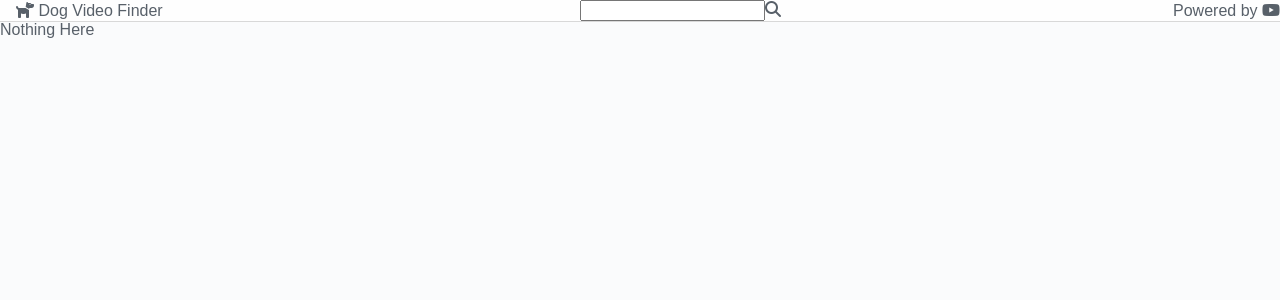
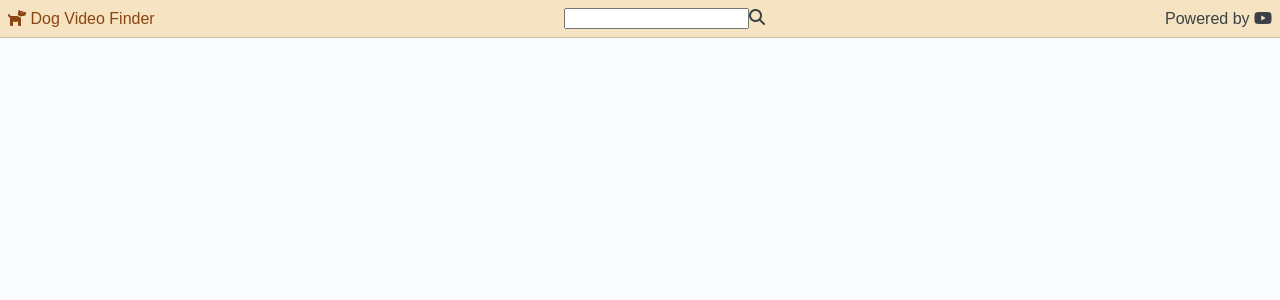
Before and after one commit to clgrogan/YoutubeDogVideoSearch, a React (Create React App) app: page /video/1 in a window 1280 px wide. Shown: the top 300 px of the page. Built offline with nearby package versions, Linux system fonts and the light colour scheme.

Commit message:
Added API call and displayed some data returned

```diff
--- a/package.json
+++ b/package.json
@@ -30,6 +30,7 @@
     "stylelint-config-standard": "^20.0.0"
   },
   "dependencies": {
+    "axios": "^0.19.2",
     "json": "^9.0.6",
     "react": "^16.13.0",
     "react-dom": "^16.13.0",
--- a/public/index.html
+++ b/public/index.html
@@ -2,7 +2,7 @@
 <html lang="en">
   <head>
     <meta charset="utf-8" />
-    <link rel="shortcut icon" href="%PUBLIC_URL%/favicon.ico" />
+    <link rel="shortcut icon" href="%PUBLIC_URL%/DVFLogo.png" />
     <meta
       name="viewport"
       content="width=device-width, initial-scale=1, shrink-to-fit=no"
@@ -22,7 +22,7 @@
       work correctly both with client-side routing and a non-root public URL.
       Learn how to configure a non-root public URL by running `npm run build`.
     -->
-    <title>Youtube Dog Video Search</title>
+    <title>Dog Video Finder</title>
     <script
       src="https://kit.fontawesome.com/5c51862814.js"
       crossorigin="anonymous"
--- a/src/App.jsx
+++ b/src/App.jsx
@@ -4,6 +4,7 @@ import { BrowserRouter as Router, Route, Switch } from 'react-router-dom'
 import HomePage from './pages/HomePage'
 import NotFound from './pages/NotFound'
 import HeaderBar from './components/HeaderBar'
+import VideoPage from './pages/VideoPage'
 
 const App = () => {
   return (
@@ -11,6 +12,7 @@ const App = () => {
       <HeaderBar />
       <Switch>
         <Route exact path="/" component={HomePage}></Route>
+        <Route exact path="/video/:videoId" component={VideoPage}></Route>
         <Route path="*" component={NotFound}></Route>
       </Switch>
     </Router>
--- a/src/components/HeaderBar.jsx
+++ b/src/components/HeaderBar.jsx
@@ -8,16 +8,16 @@ const HeaderBar = () => {
         <ul className="navbar-ul">
           <li>
             <Link to="/">
-              <i class="fas fa-dog"></i> Dog Video Finder
+              <i className="fas fa-dog"></i> Dog Video Finder
               <span className="minimizedText"> Home/Reset</span>
             </Link>
           </li>
           <li>
             <input></input>
-            <i class="fas fa-search"></i>
+            <i className="fas fa-search"></i>
           </li>
           <li>
-            Powered by <i class="fab fa-youtube"></i>{' '}
+            Powered by <i className="fab fa-youtube"></i>{' '}
           </li>
         </ul>
       </nav>
--- /dev/null
+++ b/src/components/VideoSummaryComponent.jsx
@@ -0,0 +1,15 @@
+import React from 'react'
+import { Link } from 'react-router-dom'
+
+// prettier-ignore
+const VideoSummaryComponent = props => {
+  console.log(props)
+  console.log(props.video.id)
+  console.log(props.video.id.videoId)
+  return (
+    <section className="videoSummaryContainer">
+      <p className="summaryVideoTitle"><Link to={'/video/' + props.video.id.videoId}>{props.video.snippet.title}</Link></p>
+    </section>
+  )
+}
+export default VideoSummaryComponent
--- a/src/index.css
+++ b/src/index.css
@@ -10,7 +10,7 @@ body {
   margin: 0;
   min-height: 100%;
   background-color: #fafbfc;
-  color: #586069;
+  color: #3b4046;
 }
 
 header {
@@ -18,17 +18,16 @@ header {
   position: -webkit-sticky;
   position: sticky;
   top: 0;
-  background-color: rgba(255, 255, 255, 0.75);
-  /* background-clip: padding-box; */
+  padding: 0.5rem;
+  background-color: rgba(245, 222, 179, 0.8);
   border-bottom: 1px solid rgba(0, 0, 0, 0.15);
-  /* box-shadow: 0 0.5rem 1.25rem rgba(0, 0, 0, 0.05); */
   -webkit-backdrop-filter: blur(15px);
 }
 
 a {
   text-decoration: none;
-  color: #586069;
-  padding: 1rem;
+  color: #8b4513;
+  padding: 0;
 }
 
 .navbar {
--- a/src/pages/HomePage.jsx
+++ b/src/pages/HomePage.jsx
@@ -1,8 +1,39 @@
-import React from 'react'
+import React, { useState, useEffect } from 'react'
+import axios from 'axios'
+import VideoSummaryComponent from '../components/VideoSummaryComponent'
 
 const HomePage = () => {
+  // useState variables
+  const [videos, setVideos] = useState([])
+  const [apiUrl, setApiUrl] = useState(
+    'https://www.googleapis.com/youtube/v3/search?key=AIzaSyCjPgL5JrQhnagPxwPPrAj7PeI35oB9Mg0&part=snippet&type=video&q=dog'
+  )
+
+  // Functions
+  const getVideoDataFromApi = async () => {
+    const resp = await axios.get(apiUrl)
+    if (resp.status === 200) {
+      setVideos(resp.data.items)
+      console.log(resp.data.items)
+    } else {
+      console.log('API Status != 200: ', resp.status)
+    }
+  }
+  // useEffects ~for page render
+  useEffect(() => {
+    getVideoDataFromApi()
+  }, [])
+
   return (
     <>
+      <main>
+        <section className="searchResultsSection">
+          {videos.map(video => {
+            return (
+              <VideoSummaryComponent key={video.id.videoId} video={video} />
+            )
+          })}
+        </section>
         <p>This will be the body of the home page.</p>
         <p>This will be the body of the home page.</p>
         <p>This will be the body of the home page.</p>
@@ -28,6 +59,7 @@ const HomePage = () => {
         <p>This will be the body of the home page.</p>
         <p>This will be the body of the home page.</p>
         <p>This will be the body of the home page.</p>
+      </main>
     </>
   )
 }
--- /dev/null
+++ b/src/pages/VideoPage.jsx
@@ -0,0 +1,67 @@
+import React, { useState, useEffect } from 'react'
+import axios from 'axios'
+// import CastMemberListItem from '../components/CastMemberListItem'
+
+const VideoPage = props => {
+  // Start of url for images in full size
+  // const imageOriginal = 'https://image.tmdb.org/t/p/original'
+
+  // // Place the data returned from the API here.
+  // const [showData, setShowData] = useState({
+  //   credits: {
+  //     cast: [],
+  //     crew: [],
+  //   },
+  // })
+
+  // // Construct the API url from the show ID passed from the call
+  // const apiUrl =
+  //   'https://api.themoviedb.org/3/tv/' +
+  //   props.match.params.showId +
+  //   '?api_key=5a39bf29dd3b617bf0c511dbf50b9b2d&language=en-US&append_to_response=credits'
+
+  // // Function to call the API and populate the returned data
+  // const getShowInfo = async () => {
+  //   const resp = await axios.get(apiUrl)
+  //   setShowData(resp.data)
+  //   console.log(resp)
+  // }
+
+  // // Execute api call function when the page is loaded.
+  // useEffect(() => {
+  //   getVideoInfo()
+  // }, [])
+
+  return (
+    <>
+      {/* <header className="tvShowHeader">
+        <h1 className="tvShowTitle">{showData.name}</h1>
+      </header>
+      <main>
+        <section className="detailTVShowContainer">
+          <section className="detailPosterContainer">
+            <img
+              className="showImage"
+              src={imageOriginal + showData.backdrop_path}
+              alt={showData.name + ' TV Show Title Poster'}
+            />
+          </section>
+          <section className="overviewSection">
+            <h1 className="overviewH1">Overview</h1>
+            <p>{showData.overview}</p>
+          </section>
+          <section className="castSection">
+            <h1 className="castH1">Cast</h1>
+            <ul className="charactersUL">
+              {showData.credits.cast.map(actor => {
+                return <CastMemberListItem key={actor.id} actor={actor} />
+              })}
+            </ul>
+          </section>
+        </section>
+      </main> */}
+    </>
+  )
+}
+
+export default VideoPage
```
Also changed, not shown: public/DVFLogo.png (added), 1 other file (tests, documents, lock files or other folders). Lines whose indentation alone changed are shown as unchanged.
